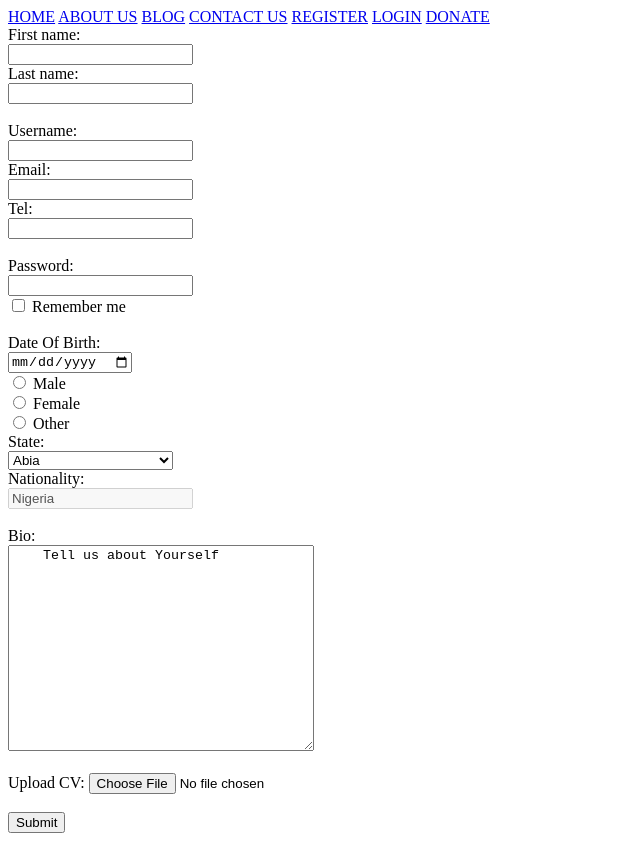
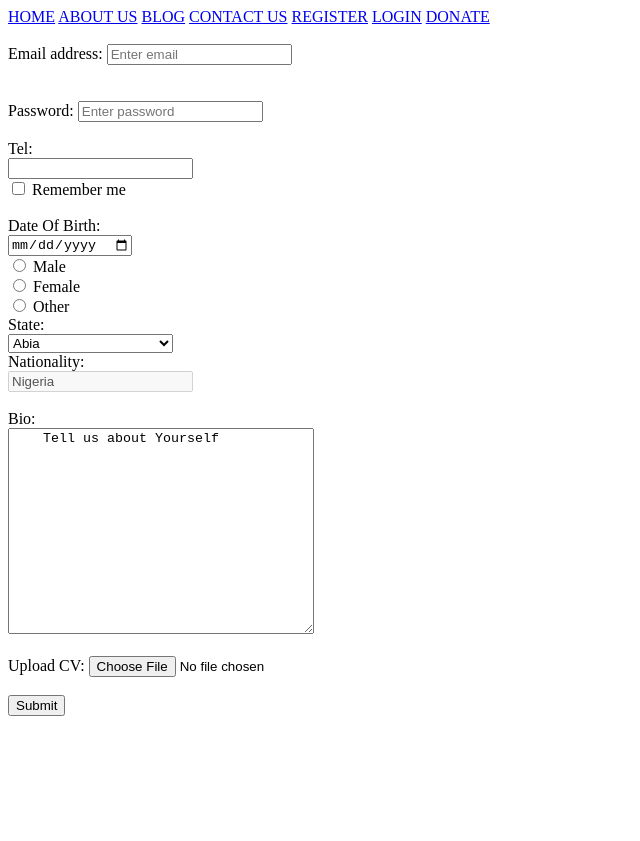
Before and after one commit to KIngemm66/Project-Angel, a plain HTML site: page forminput.html in a window 1280 px wide. Shown: the whole page, without its empty margins (0-640 px from the left). After the commit the page ends 800 px from the top, so only its background shows below. Drawn offline with Linux system fonts and the light colour scheme.

Commit message:
added more codes

```diff
--- a/forminput.html
+++ b/forminput.html
@@ -25,31 +25,22 @@
 
     <form>
         <form action="/action_page.php" target="_self" method="post" autocomplete="on">
-
-          <label for="fname">First name:</label>
         <br>
-        <input type="text" id="fname" name="fname" required >
-        <br>
-        <label for="lname">Last name:</label>
-        <br>
-        <input type="text" id="lname" name="lname" required >
+        <div class="form-group">
+          <label for="email">Email address:</label>
+          <input type="email" class="form-control" placeholder="Enter email" id="email">
+        </div>
         <br>
         <br>
-        <label for="username">Username:</label>
+        <div class="form-group">
+          <label for="pwd">Password:</label>
+          <input type="password" class="form-control" placeholder="Enter password" id="pwd">
+        </div>
         <br>
-        <input type="text" id="username" name="username" required>
-        <br>
-    <label for="email" >Email: </label><br>
-    <input type="email" id="email" name="email" required>
-    <br>
     <label for="phone" >Tel:</label><br>
     <input type="tel" id="phone" name="phone" >
     <br>
 
-    <br>
-    <label for="password">Password: </label><br>
-    <input type="password" id="password" name="password" required>
-    <br>
     <div class="form-group form-check">
       <label class="form-check-label">
         <input class="form-check-input" type="checkbox"> Remember me
```
